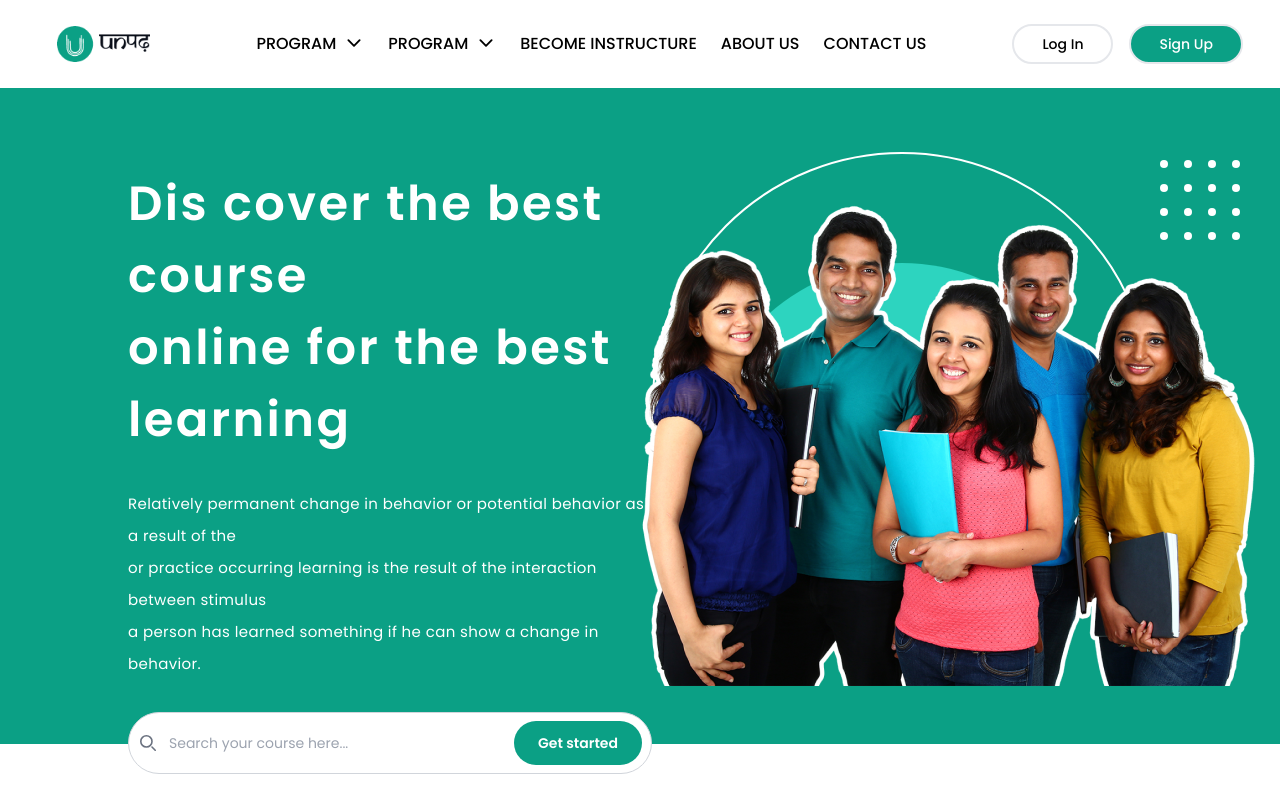
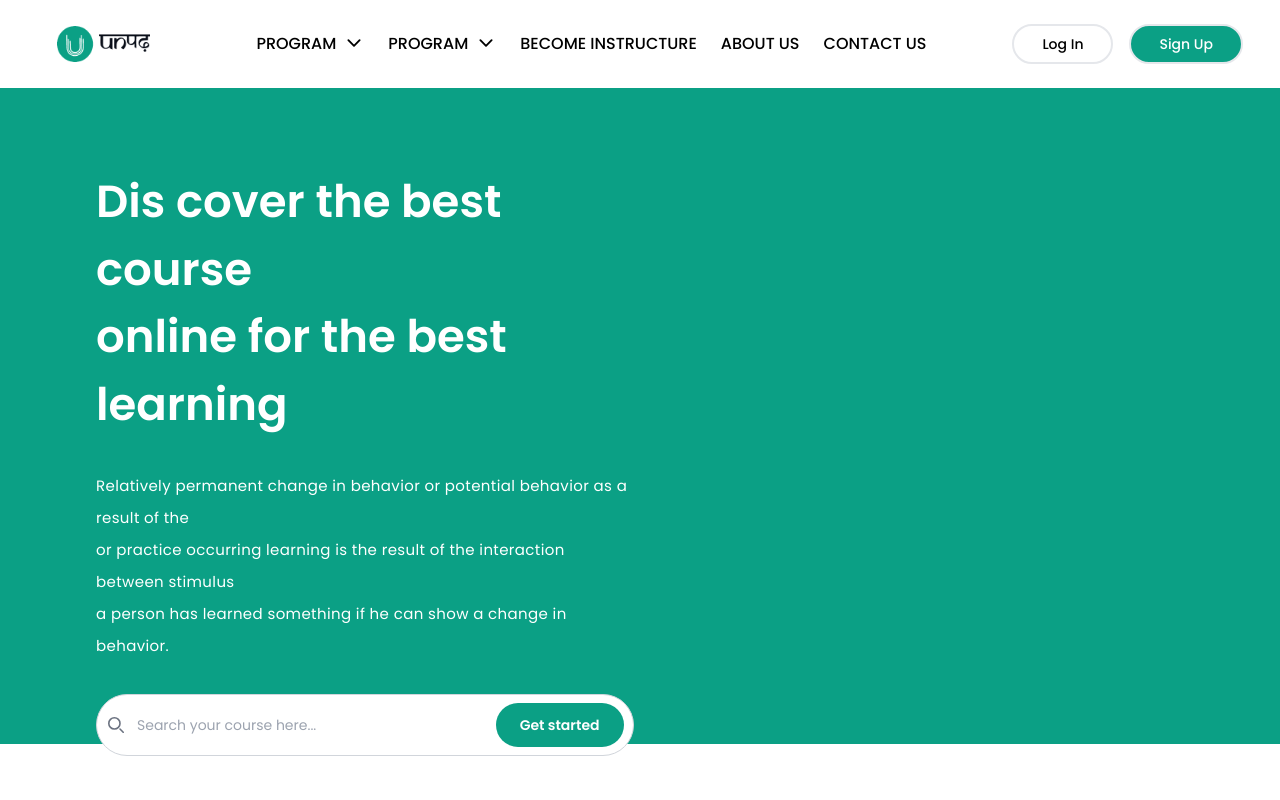
Before and after one commit to Abhishekgitok/Unpadh-Web, a React (Vite) app: page / in a window 1280 px wide. Shown: the top 800 px of the page. Built offline with nearby package versions, Linux system fonts and the light colour scheme.

Commit message:
some changes 2

```diff
--- a/src/components/HeroSection.jsx
+++ b/src/components/HeroSection.jsx
@@ -5,12 +5,12 @@ function HeroSection() {
   const cols = 4;
   return (
     <>
-      <section className=" w-full  lg:h-[82vh]    bg-background mx-auto items-center justify-center   ">
-        <div className="w-full mx-auto justify-center  items-center  ">
-          <div className="  flex mx-auto justify-between  ">
+      <section className="   lg:h-[82vh]    bg-background mx-auto items-center justify-center   ">
+        <div className="  justify-center  items-center  ">
+          <div className=" w-full  flex  justify-between  ">
             {/*************************************Left Side Section Start******************************************/}
-            <div className="ml-32 mt-20">
-              <h1 className="text-[48px]  font-semibold tracking-wider text-white ">
+            <div className="ml-24 mt-20  w-[42%]">
+              <h1 className="text-[45px]  font-semibold  text-white ">
                 Dis cover the best course <br />
                 online for the best learning
               </h1>
@@ -69,23 +69,24 @@ function HeroSection() {
             {/************************************* Left Side Section End ******************************************/}
 
             {/************************************* Right Side Section Start******************************************/}
-            <div class="relative  justify-center items-center mt-16 mr-32">
+            {/* <div class="relative  justify-center items-center mt-16 mr-32">
               <div class="h-[500px] w-[500px] border-2 border-white rounded-full"></div>
               <div class="absolute inset-0 flex justify-center items-center">
                 <div class="h-[400px] w-[400px] bg-teal-400 rounded-full"></div>
 
              </div>
 
-            </div>
+            </div> */}
 
              {/* image  */}
-             <div className="absolute right-0 top-[133px]">
+             {/* <div className="absolute right-0 top-[133px]">
                 <img className="z-40" src="student.png" alt="" />
-                </div>
+                </div> */}
 
           </div>
-          <div className="absolute flex  justify-end right-10 top-[160px]">
-              {/* <DotGrid gridSize={4} />  */}
+           {/* <DotGrid gridSize={4} />  */}
+          {/* <div className="absolute flex  justify-end right-10 top-[160px]">
+
               <div className="grid grid-cols-4 gap-4">
                 {Array.from({ length: rows * cols }).map((_, index) => (
                   <div
@@ -94,7 +95,7 @@ function HeroSection() {
                   ></div>
                 ))}
               </div>
-            </div>
+            </div> */}
         </div>
       </section>
     </>
```
